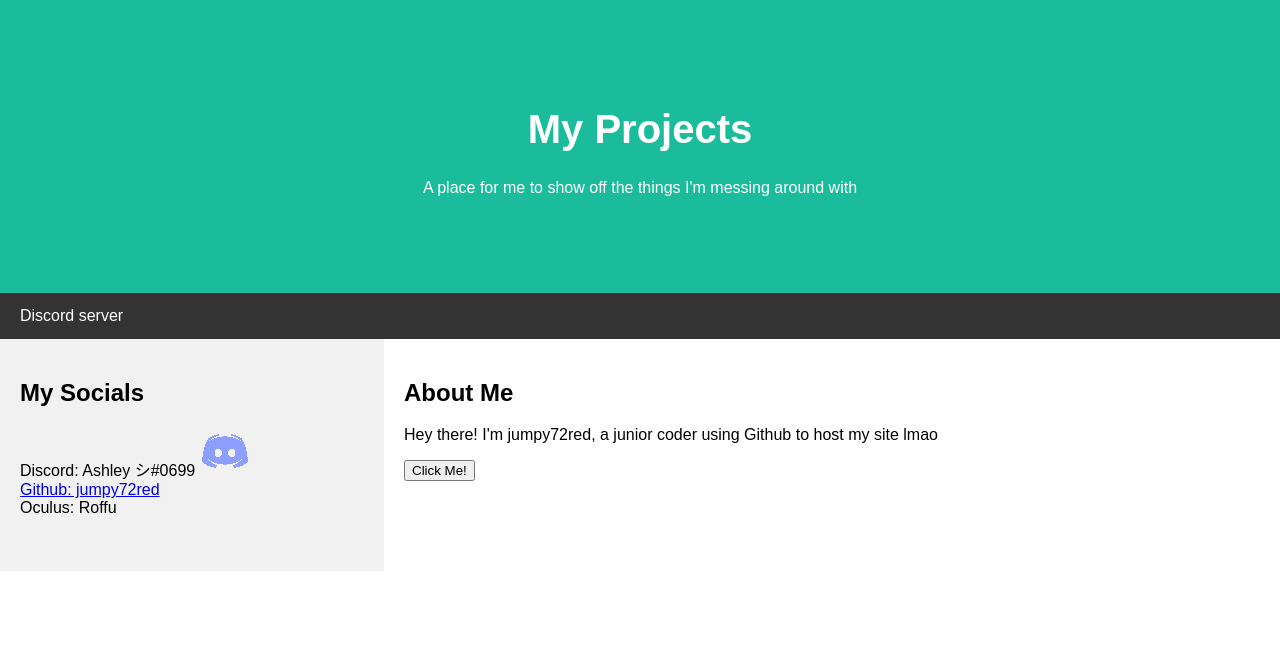
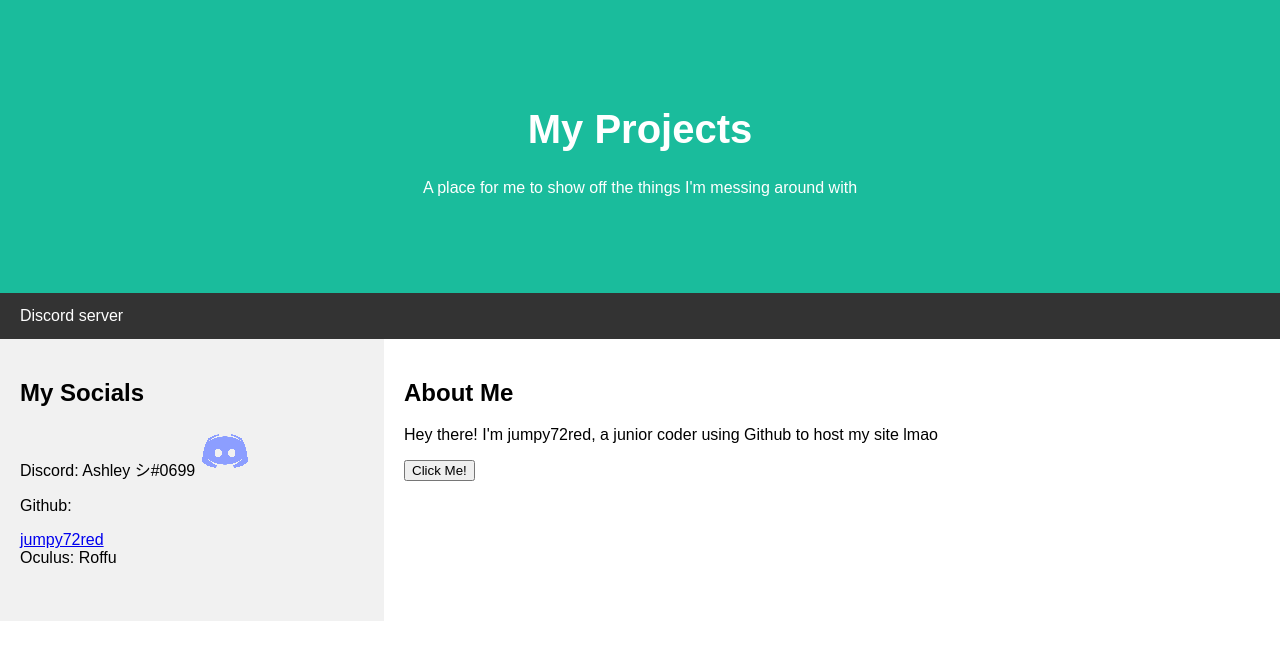
Before and after one commit to jumpy72red/jumpy72red.github.io, a plain HTML site: page index.html in a window 1280 px wide. Drawn offline with Linux system fonts and the light colour scheme.

Commit message:
Update index.html

```diff
--- a/index.html
+++ b/index.html
@@ -103,7 +103,7 @@ body {
 <div class="row">
   <div class="side">
     <h2>My Socials</h2>
-    <p>Discord: Ashley シ#0699 <img src="dclogo.png"><br><a href="https://github.com/jumpy72red">Github: jumpy72red</a><br>Oculus: Roffu</p>
+    <p>Discord: Ashley シ#0699 <img src="dclogo.png"><br><p>Github: </p><a href="https://github.com/jumpy72red">jumpy72red</a><br>Oculus: Roffu</p>
     <br>
   </div>
   <div class="main">
```
